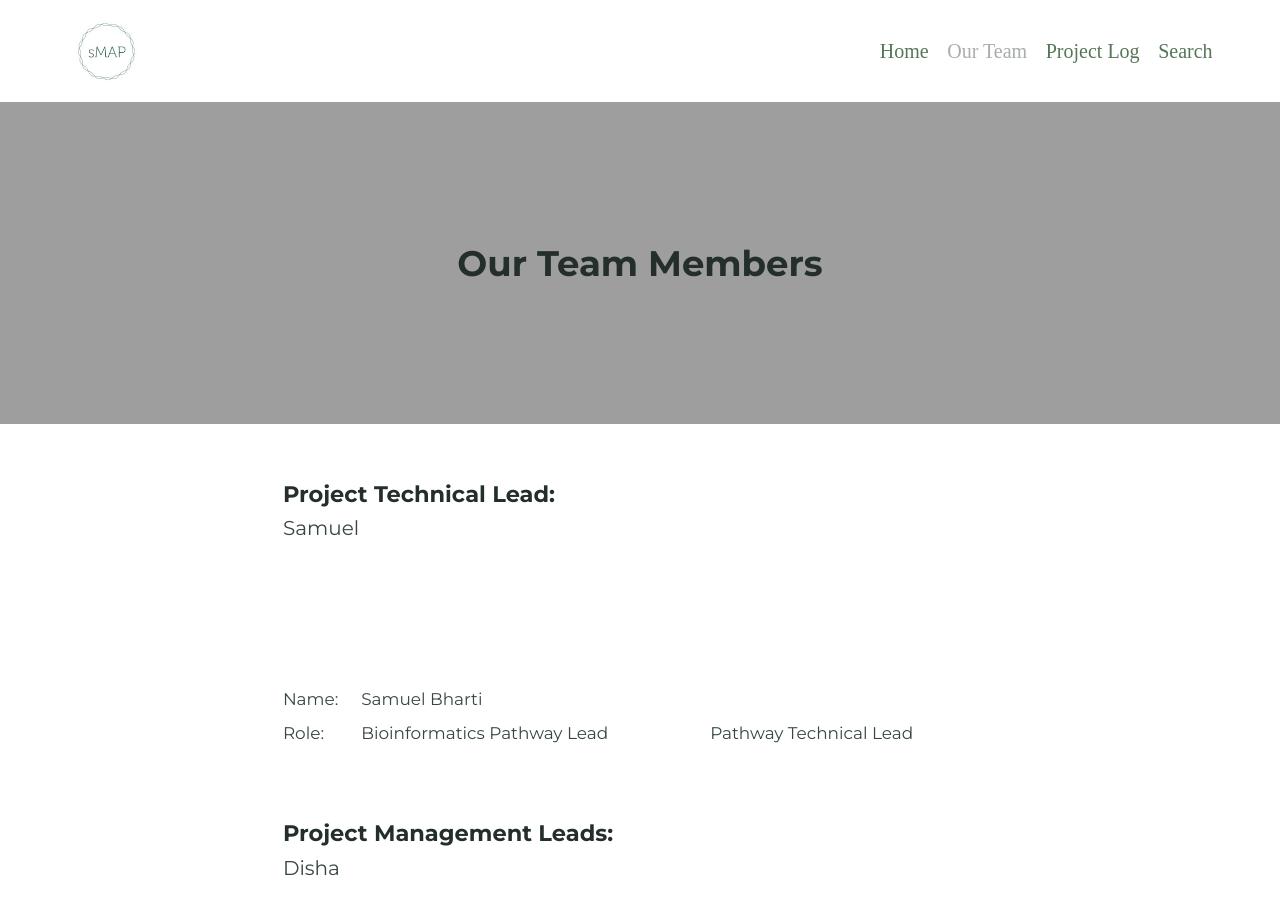
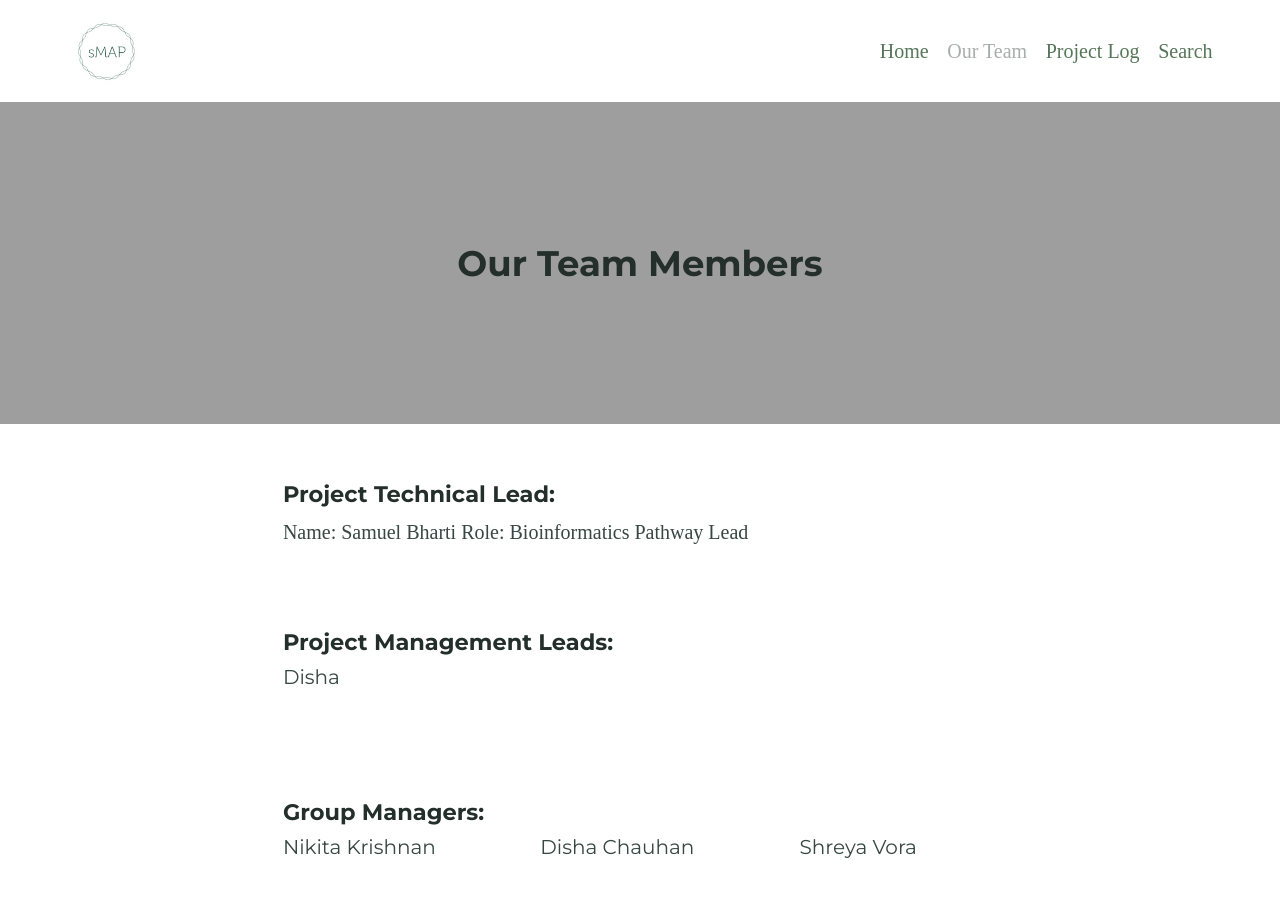
Before and after one commit to BI-STEM-Away/sMAP, a Jekyll site: the page built from ourTeam.md, in a window 1280 px wide and 900 px high. Built offline with Jekyll 4.4.1, drawn with Linux system fonts in a browser that asks for light colours.

Commit message:
Update ourTeam.md

```diff
--- a/ourTeam.md
+++ b/ourTeam.md
@@ -6,37 +6,19 @@
 
 ##### Project Technical Lead:
 <table>
-  <thead>
+  <tbody>
     <tr>
-      <!-- Names -->
-      <th>Samuel</th>
+      <table>
+        <tbody>
+          <tr>
+            <td><img src="https://bi-stem-away.github.io/shiny_app_dev/images/S.png" alt="" height="150"></td>
+          </tr>
+        </tbody>
+      </table>
     </tr>
-  </thead>
-  <tbody>
-    <!-- Images -->
-    <tr>
-      <td><img src="https://bi-stem-away.github.io/shiny_app_dev/images/S.png" alt="" height="150"></td>
-    </tr>
-  </tbody>
-</table>
-<br>
-<table>
-  <thead>
-    <tr>
-      <!-- Names -->
-      <th><img src="https://bi-stem-away.github.io/shiny_app_dev/images/S.png" alt="" height="150"></th>
-    </tr>
-  </thead>
-  <tbody>
-    <!-- Images -->
-    <tr>
-      <td>Name: </td>
-      <td>Samuel Bharti</td>
-    </tr>
-    <tr>
-      <td>Role: </td>
-      <td>Bioinformatics Pathway Lead</td>
-      <td>Pathway Technical Lead</td>
+   <tr>
+      <td>Name: Samuel Bharti</td>
+      <td>Role: Bioinformatics Pathway Lead </td>
     </tr>
   </tbody>
 </table>
```
